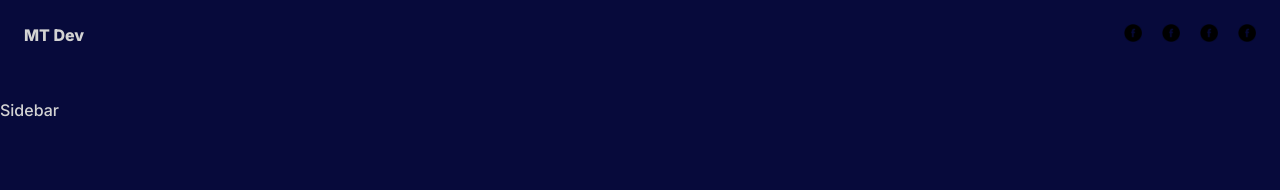
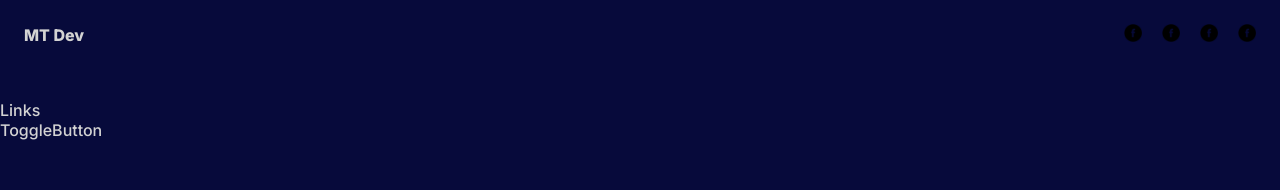
Before and after one commit to MikixIT/old.michaeltorresdev.github.io, a React (Vite) app: page / in a window 1280 px wide. Shown: the top 190 px of the page. Built offline with nearby package versions, Linux system fonts and the light colour scheme.

Commit message:
starting create menu button, and 2 folder with comp added

```diff
--- a/src/App.jsx
+++ b/src/App.jsx
@@ -8,8 +8,8 @@ function App() {
         <Navbar />
         <Sidebar />
       </section>
-      <section></section>
-      <section></section>
+      <section>q</section>
+      <section>a</section>
     </div>
   );
 }
--- a/src/components/sidebar/Sidebar.jsx
+++ b/src/components/sidebar/Sidebar.jsx
@@ -1,9 +1,18 @@
 import React from "react";
 import "./sidebar.scss";
 import { motion } from "framer-motion";
+import Links from "./links/Links";
+import ToggleButton from "./toggleButton/ToggleButton.jsx";
 
 function Sidebar() {
-  return <div>Sidebar</div>;
+  return (
+    <div className="sidebar">
+      <div className="bg">
+        <Links />
+      </div>
+      <ToggleButton />
+    </div>
+  );
 }
 
 export default Sidebar;
--- /dev/null
+++ b/src/components/sidebar/links/Links.jsx
@@ -0,0 +1,8 @@
+import "./links.scss";
+import React from "react";
+
+function Links() {
+  return <div>Links</div>;
+}
+
+export default Links;
--- /dev/null
+++ b/src/components/sidebar/toggleButton/ToggleButton.jsx
@@ -0,0 +1,8 @@
+import "./toggleButton.scss";
+import React from "react";
+
+function ToggleButton() {
+  return <div>ToggleButton</div>;
+}
+
+export default ToggleButton;
```
Also changed, not shown: src/components/sidebar/links/links.scss (added), src/components/sidebar/toggleButton/toggleButton.scss (added).
